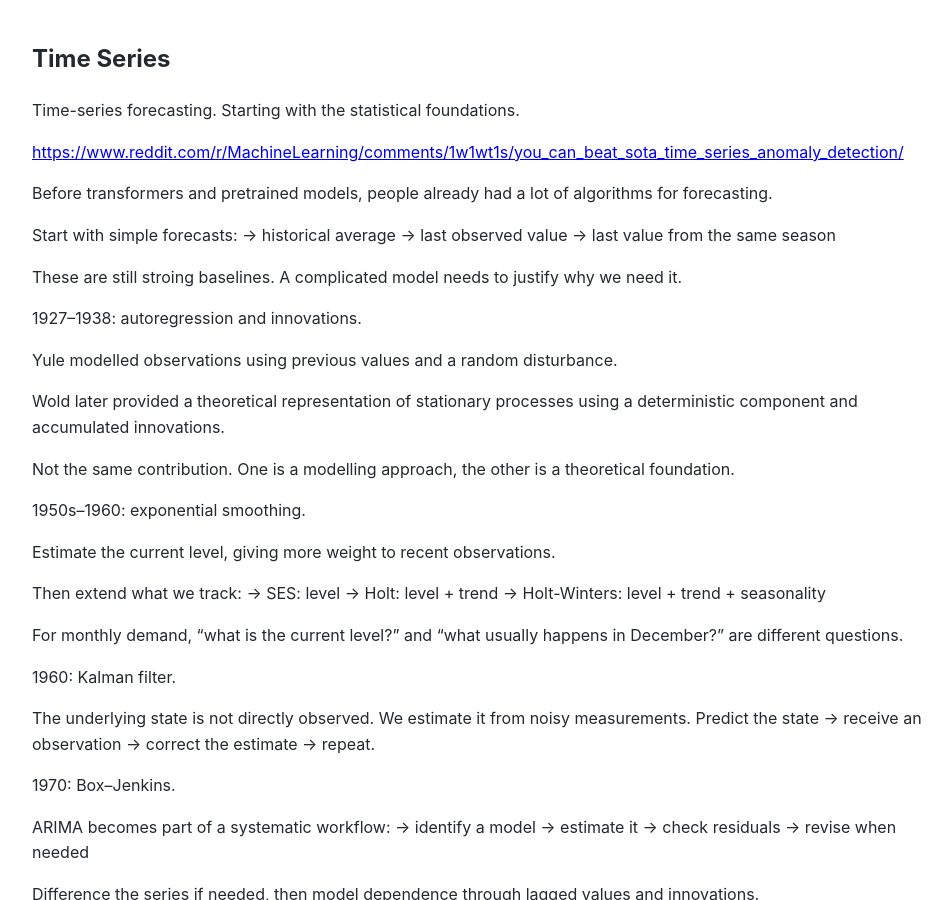
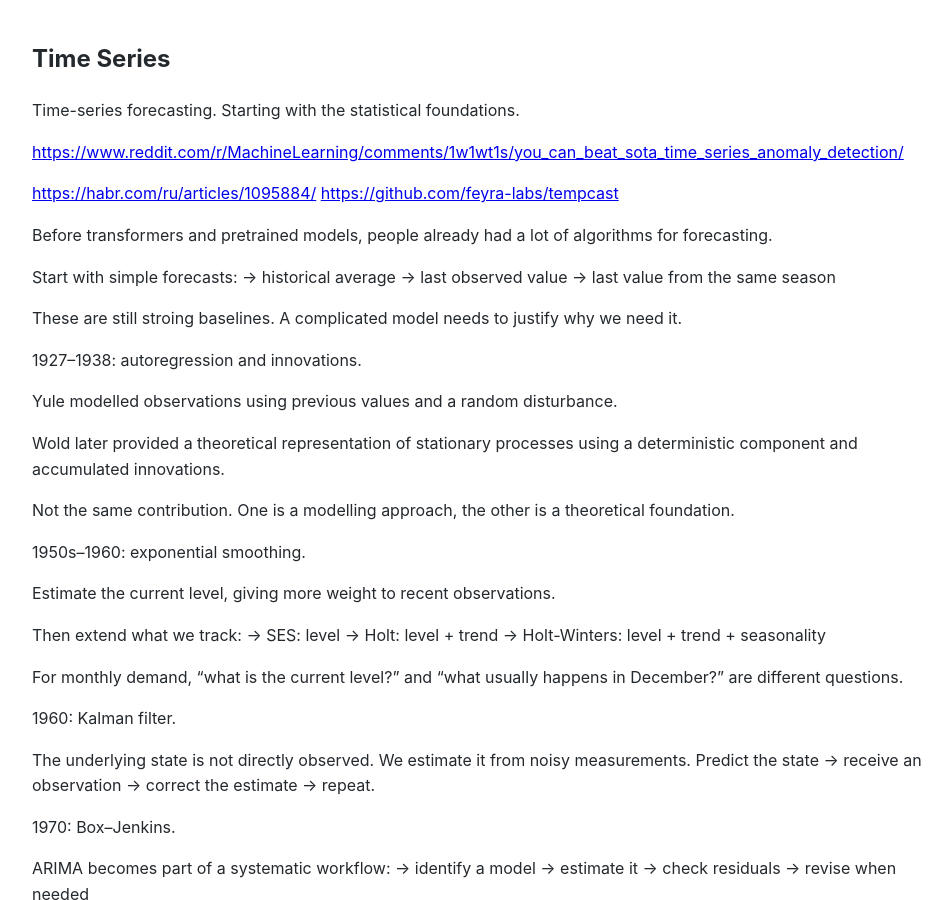
Before and after one commit to Michael-Lubinsky/michael-lubinsky.github.com, a Jekyll site: the page built from timeseries/timeseries.md, in a window 1280 px wide and 900 px high. Shown: the whole window, without its empty margins (158-1110 px from the left). Built offline with Jekyll 4.4.1, drawn with Linux system fonts in a browser that asks for light colours; our own code applies the rules of GitHub Pages for plain Markdown files.

Commit message:
Update timeseries.md

```diff
--- a/timeseries/timeseries.md
+++ b/timeseries/timeseries.md
@@ -5,6 +5,8 @@ Starting with the statistical foundations.
 
 <https://www.reddit.com/r/MachineLearning/comments/1w1wt1s/you_can_beat_sota_time_series_anomaly_detection/>
 
+
+<https://habr.com/ru/articles/1095884/> <https://github.com/feyra-labs/tempcast>
 
 Before transformers and pretrained models, people already had a lot of algorithms for forecasting.
 
```
